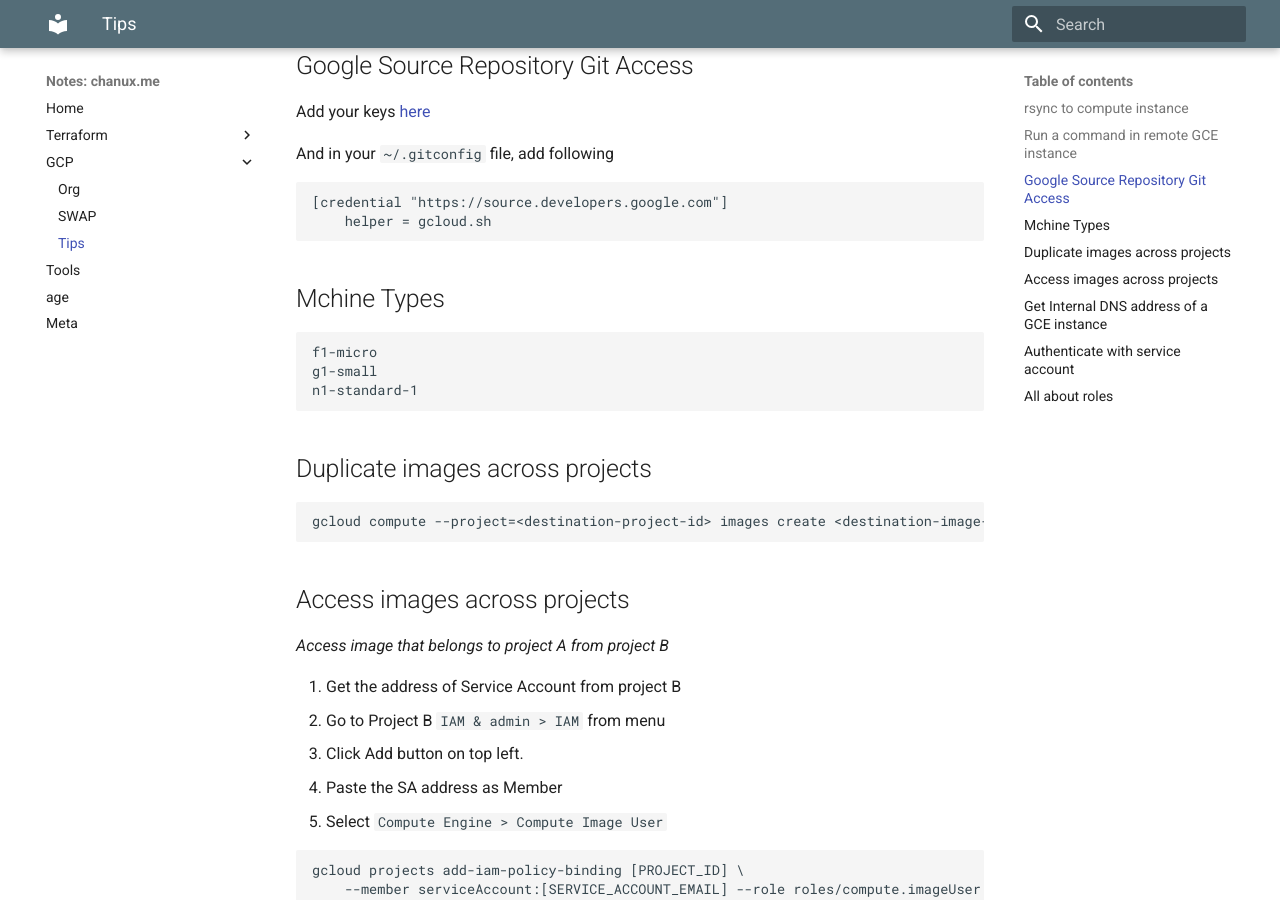
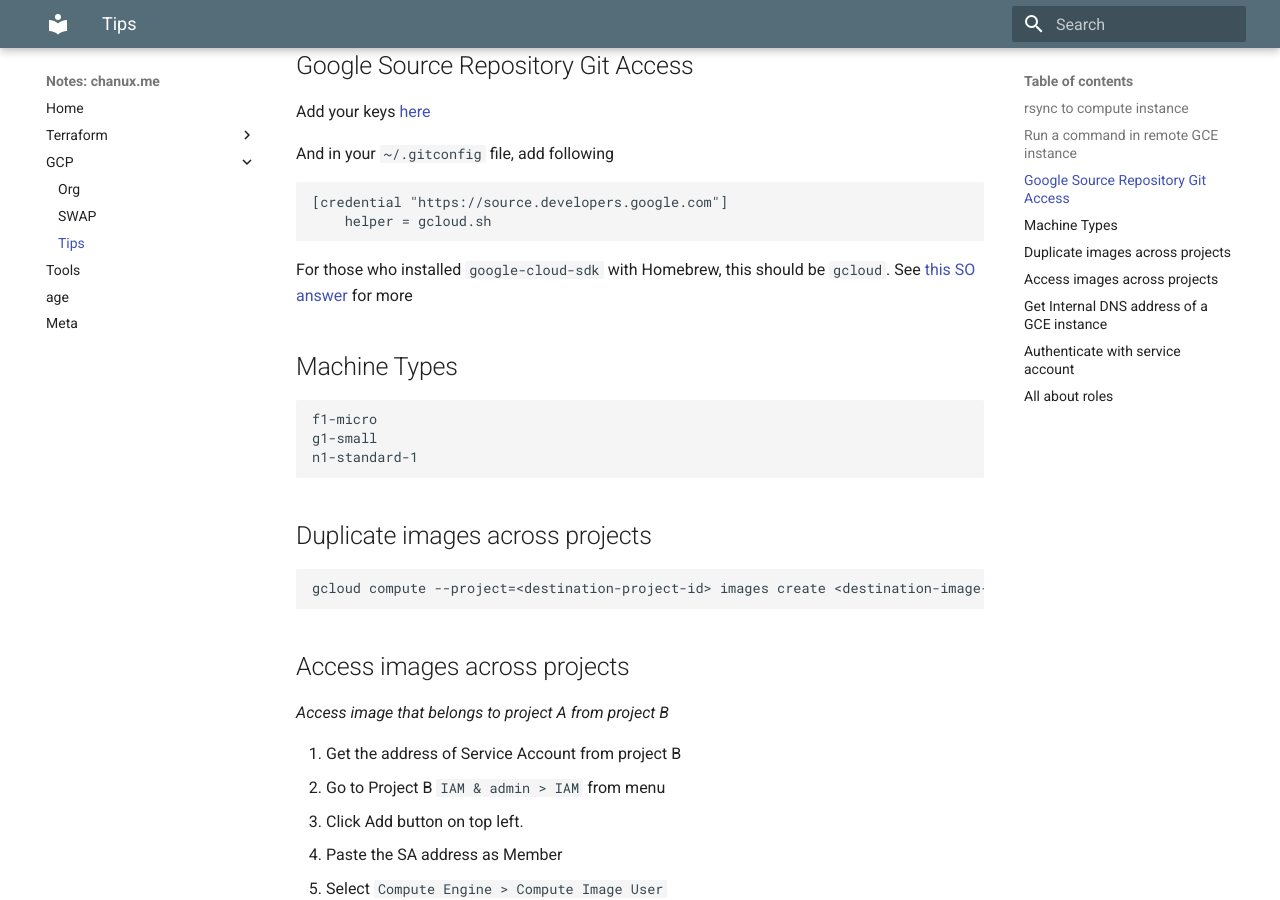
Before and after one commit to chanux/notes.chanux.me, an MkDocs documentation site: the page built from docs/gcp/tips.md, in a window 1280 px wide and 900 px high, scrolled down 673 px. Built offline with MkDocs 1.6.1 and Material for MkDocs 9.7.7, drawn with Linux system fonts in a browser that asks for light colours.

Commit message:
Updates gcp tips doc

````diff
--- a/docs/gcp/tips.md
+++ b/docs/gcp/tips.md
@@ -38,7 +38,11 @@ And in your `~/.gitconfig` file, add following
     helper = gcloud.sh
 ```
 
-## Mchine Types
+For those who installed `google-cloud-sdk` with Homebrew, this should be
+`gcloud`. See [this SO answer](https://stackoverflow.com/a/39963874/118872) for
+more
+
+## Machine Types
 
 ```
 f1-micro
````
